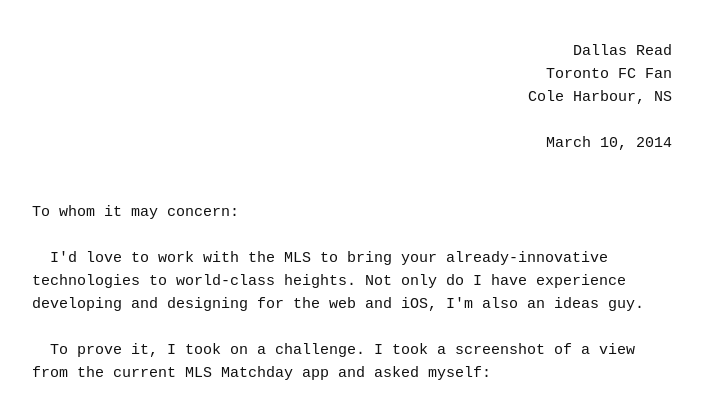
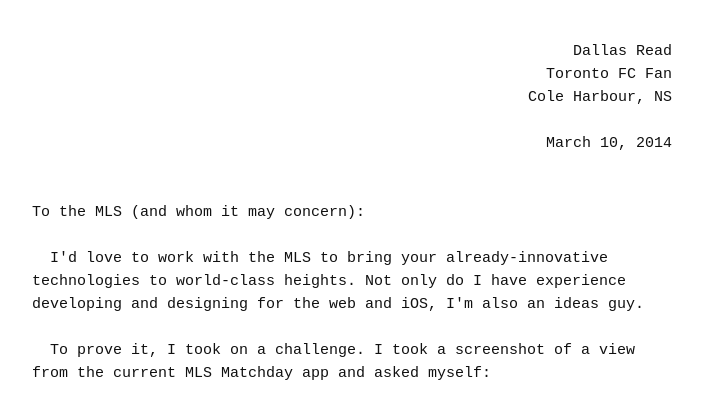
Before and after one commit to dallasread/www.dallasread.com, a Jekyll site: the page mls/index.html, which Jekyll copies as it is, in a window 1280 px wide and 900 px high. Shown: the top 395 px of the window, without its empty margins (288-993 px from the left). Built offline with Jekyll 4.4.1, drawn with Linux system fonts in a browser that asks for light colours; Markdown is read by kramdown in place of the engine named in the settings; some of the changed text lies outside the part shown.

Commit message:
Saluation correction.

```diff
--- a/mls/index.html
+++ b/mls/index.html
@@ -123,7 +123,7 @@
 
 March 10, 2014</p>
 
-To whom it may concern:
+To the MLS (and whom it may concern):
 
   I'd love to work with the MLS to bring your already-innovative technologies to world-class heights. Not only do I have experience developing and designing for the web and iOS, I'm also an ideas guy.
 
```
